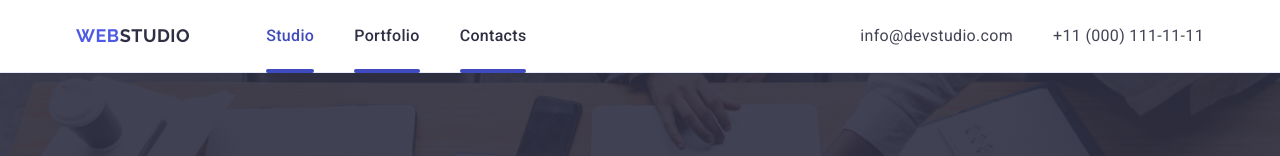
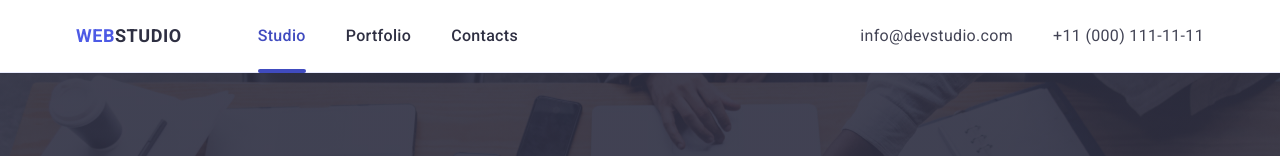
Before and after one commit to Leveragee/goit-markup-hw-04, a plain HTML site: page index.html in a window 1280 px wide. Shown: the top 156 px of the page. Drawn offline with nearby package versions, Linux system fonts and the light colour scheme.

Commit message:
Update styles.css

```diff
--- a/css/styles.css
+++ b/css/styles.css
@@ -51,8 +51,8 @@ background-color: #fff;
   justify-content: space-between;
 }
 .header-logo {
+    font-family: Roboto;
     color: #4d5ae5;
-    font-family: "Raleway", sans-serif;
     font-size: 18px;
     font-weight: 700;
     line-height: 1.17;
@@ -89,7 +89,7 @@ background-color: #fff;
 .header-link:active {
     color: #404bbf;
 }
-.header-link::after {
+.current:after {
     color: #404bbf;
     content: "";
     position: absolute;
```
